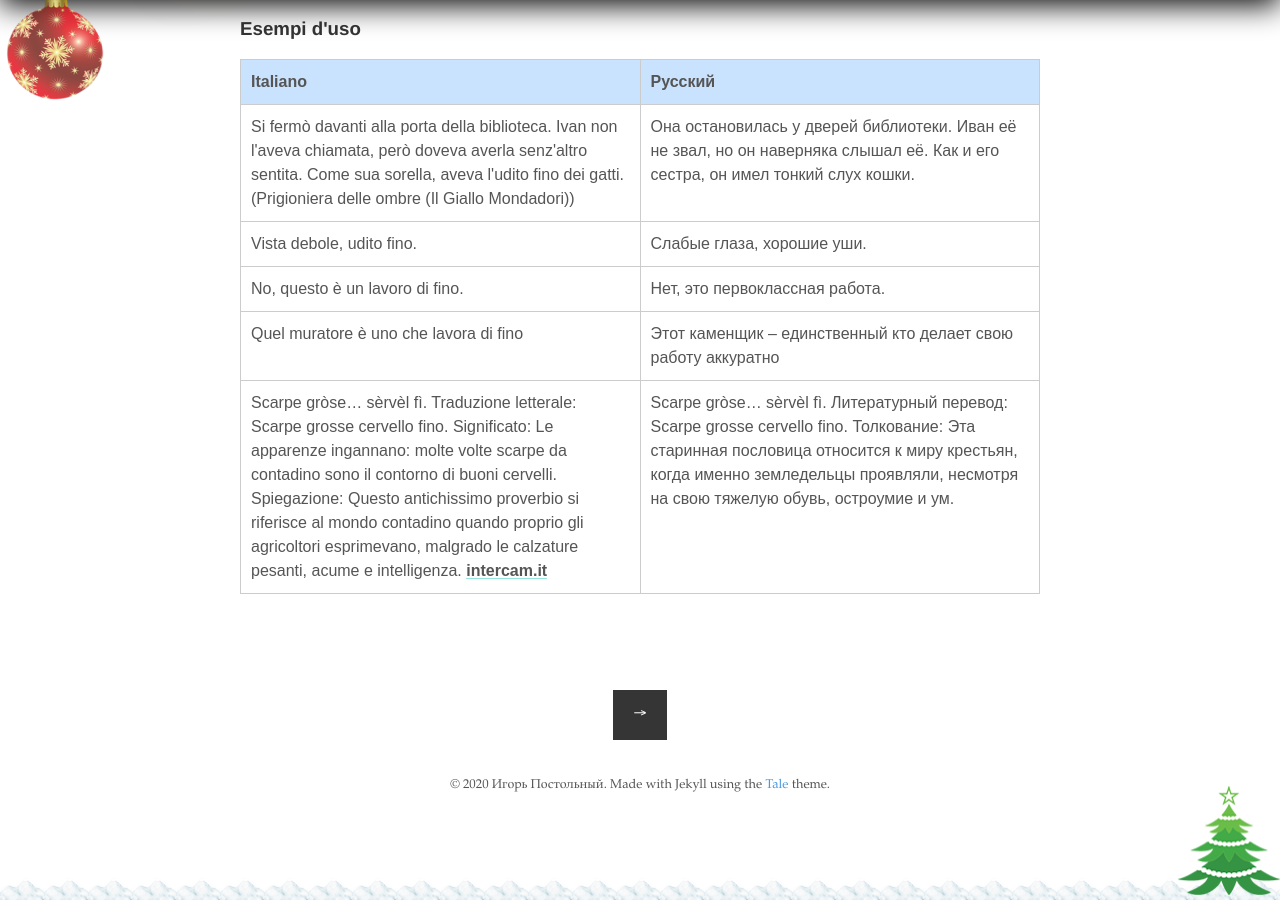
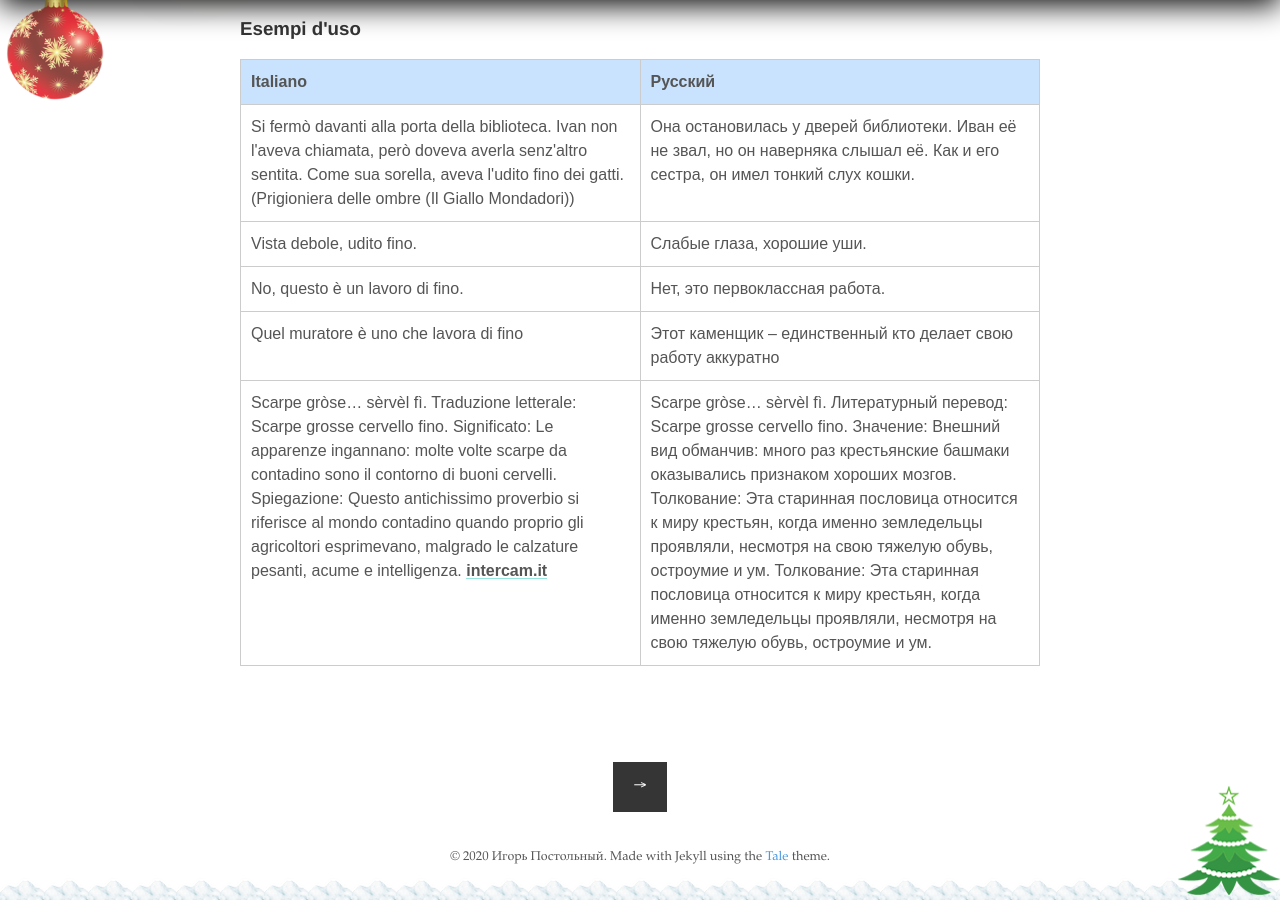
Before and after one commit to postolny/postolny.github.io, a Jekyll site: the page built from _posts/2020-12-18-fino.md, in a window 1280 px wide and 900 px high, scrolled down 2015 px. Built offline with Jekyll 4.4.1, drawn with Linux system fonts in a browser that asks for light colours; nearby versions of some CDN libraries.

Commit message:
Update 2020-12-18-fino.md

```diff
--- a/_posts/2020-12-18-fino.md
+++ b/_posts/2020-12-18-fino.md
@@ -60,4 +60,4 @@ sale fino loc.s.m. CO cloruro di sodio raffinato e cristallizzato, in polvere o
 |Vista debole, udito fino.|Слабые глаза, хорошие уши.|
 |No, questo è un lavoro di fino.|Нет, это первоклассная работа.|
 |Quel muratore è uno che lavora di fino|Этот каменщик – единственный кто делает свою работу аккуратно|
-|Scarpe gròse... sèrvèl fì. Traduzione letterale: Scarpe grosse cervello fino. Significato: Le apparenze ingannano: molte volte scarpe da contadino sono il contorno di buoni cervelli. Spiegazione: Questo antichissimo proverbio si riferisce al mondo contadino quando proprio gli agricoltori esprimevano, malgrado le calzature pesanti, acume e intelligenza. [intercam.it](https://www.intercam.it/tomo/motti/motti7.htm)|Scarpe gròse... sèrvèl fì. Литературный перевод: Scarpe grosse cervello fino. Толкование: Эта старинная пословица относится к миру крестьян, когда именно земледельцы проявляли, несмотря на свою тяжелую обувь, остроумие и ум.|
+|Scarpe gròse... sèrvèl fì. Traduzione letterale: Scarpe grosse cervello fino. Significato: Le apparenze ingannano: molte volte scarpe da contadino sono il contorno di buoni cervelli. Spiegazione: Questo antichissimo proverbio si riferisce al mondo contadino quando proprio gli agricoltori esprimevano, malgrado le calzature pesanti, acume e intelligenza. [intercam.it](https://www.intercam.it/tomo/motti/motti7.htm)|Scarpe gròse... sèrvèl fì. Литературный перевод: Scarpe grosse cervello fino. Значение: Внешний вид обманчив: много раз крестьянские башмаки оказывались признаком хороших мозгов. Толкование: Эта старинная пословица относится к миру крестьян, когда именно земледельцы проявляли, несмотря на свою тяжелую обувь, остроумие и ум. Толкование: Эта старинная пословица относится к миру крестьян, когда именно земледельцы проявляли, несмотря на свою тяжелую обувь, остроумие и ум.|
```
